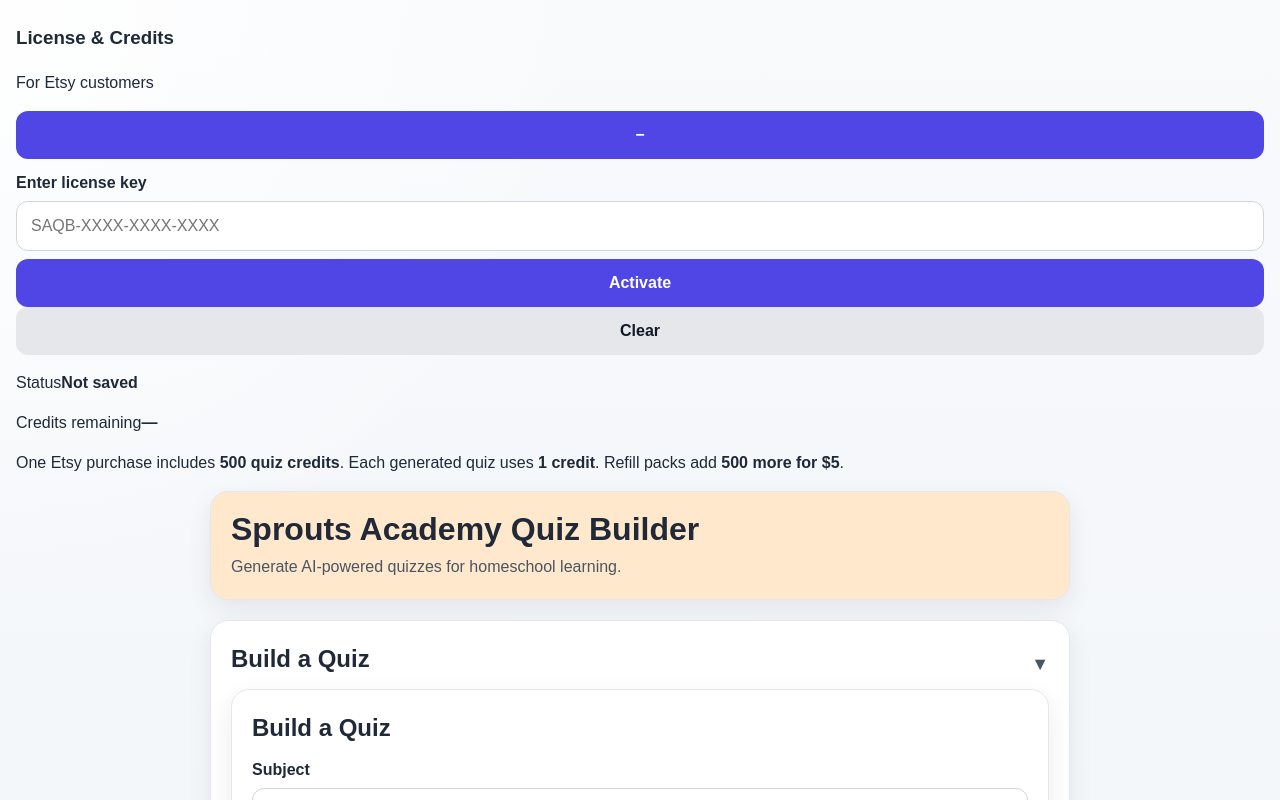
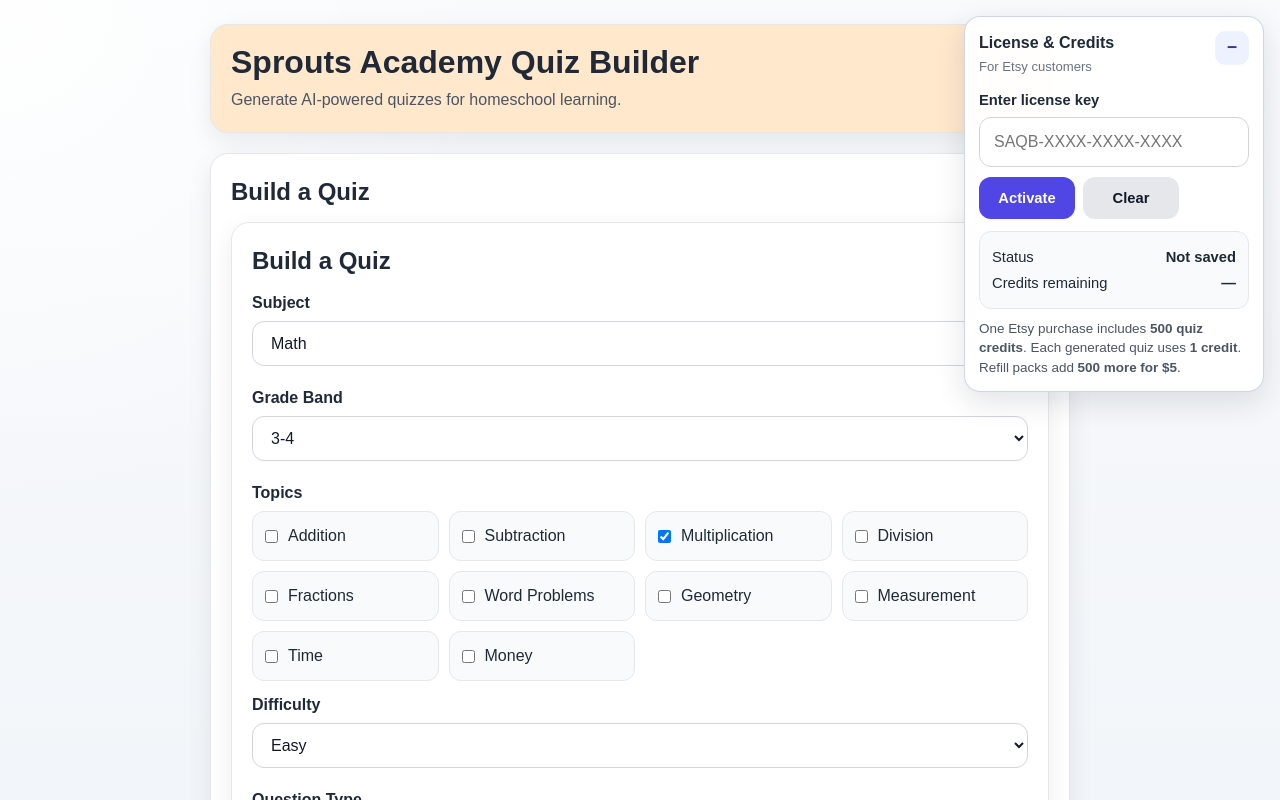
Before and after one commit to Angler6470/sprouts-academy-quiz, a React (Vite) app: page / in a window 1280 px wide. Shown: the top 800 px of the page. Built offline with nearby package versions, Linux system fonts and the light colour scheme.

Commit message:
Add styles for license popup and related components

```diff
--- a/src/styles.css
+++ b/src/styles.css
@@ -468,3 +468,115 @@
     display: none !important;
   }
 }
+
+.license-popup {
+  position: fixed;
+  top: 16px;
+  right: 16px;
+  width: 300px;
+  background: rgba(255, 255, 255, 0.96);
+  border: 1px solid rgba(203, 213, 225, 0.95);
+  border-radius: 16px;
+  box-shadow: 0 10px 30px rgba(15, 23, 42, 0.12);
+  backdrop-filter: blur(10px);
+  z-index: 50;
+  padding: 14px;
+}
+
+.license-popup-header {
+  display: flex;
+  align-items: flex-start;
+  justify-content: space-between;
+  gap: 12px;
+}
+
+.license-popup-header h3 {
+  margin: 0;
+  font-size: 1rem;
+}
+
+.license-mini-text {
+  margin: 2px 0 0;
+  color: #6b7280;
+  font-size: 0.82rem;
+}
+
+.icon-btn {
+  width: 34px;
+  min-width: 34px;
+  height: 34px;
+  border-radius: 10px;
+  background: #eef2ff;
+  color: #3730a3;
+  padding: 0;
+  font-size: 1.1rem;
+  line-height: 1;
+}
+
+.license-popup-body {
+  margin-top: 12px;
+}
+
+.license-label {
+  margin-top: 0;
+  margin-bottom: 6px;
+  font-size: 0.92rem;
+}
+
+.license-input {
+  margin-bottom: 10px;
+}
+
+.license-button-row {
+  display: flex;
+  gap: 8px;
+  margin-bottom: 12px;
+}
+
+.tiny-btn {
+  width: auto;
+  min-width: 96px;
+  padding: 10px 12px;
+  font-size: 0.92rem;
+}
+
+.license-status-card {
+  background: #f8fafc;
+  border: 1px solid #e5e7eb;
+  border-radius: 12px;
+  padding: 10px 12px;
+  margin-bottom: 10px;
+}
+
+.license-status-row {
+  display: flex;
+  align-items: center;
+  justify-content: space-between;
+  gap: 10px;
+  margin: 4px 0;
+  font-size: 0.92rem;
+}
+
+.license-help {
+  margin: 0;
+  font-size: 0.84rem;
+  line-height: 1.45;
+  color: #4b5563;
+}
+
+@media (max-width: 768px) {
+  .license-popup {
+    top: 10px;
+    right: 10px;
+    left: 10px;
+    width: auto;
+  }
+
+  .license-button-row {
+    flex-wrap: wrap;
+  }
+
+  .tiny-btn {
+    flex: 1 1 120px;
+  }
+}
```
